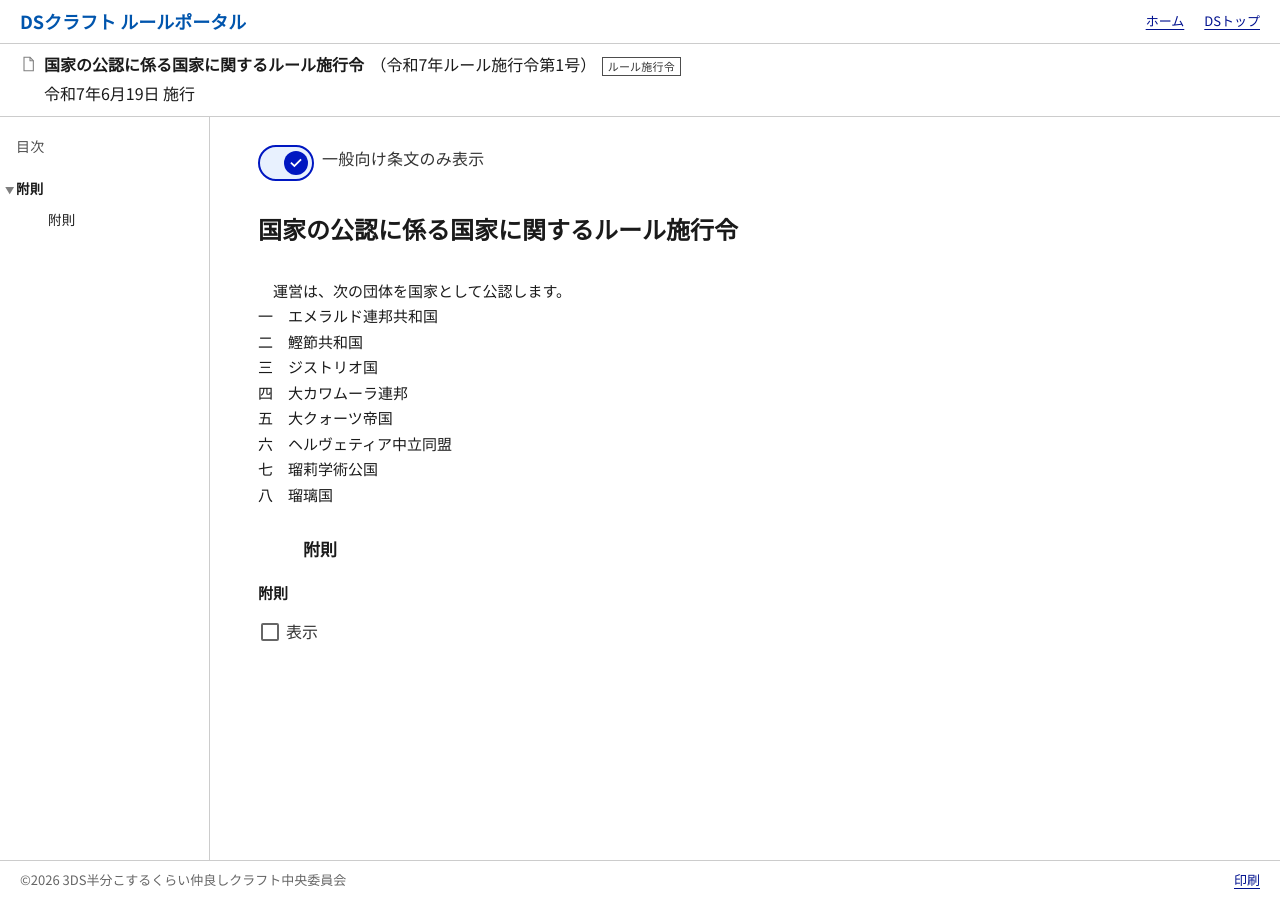
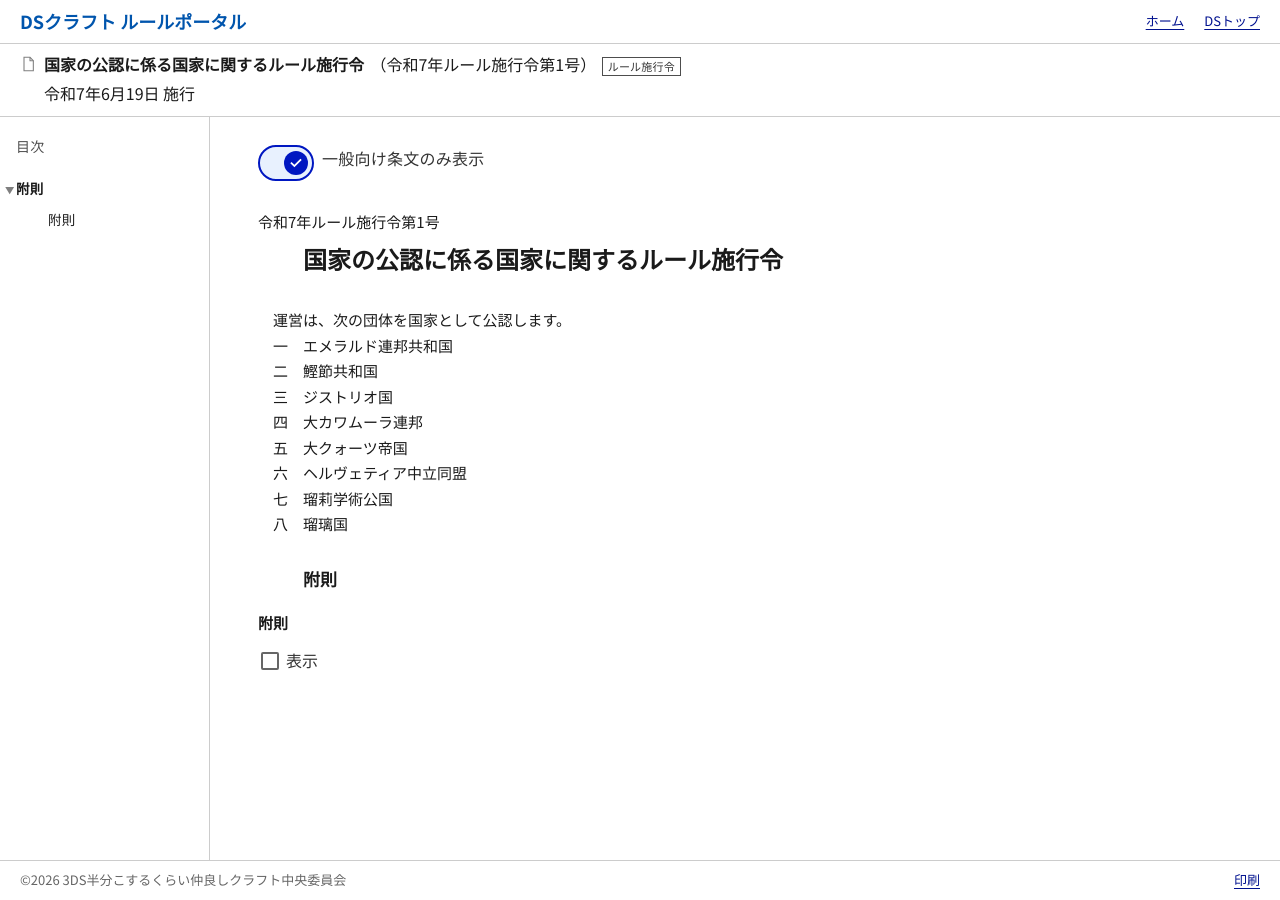
Before and after one commit to Gorodrich/ds, a Jekyll site: the page built from _rules/R0702001.md, in a window 1280 px wide. Built offline with Jekyll 4.4.1, drawn with Linux system fonts in a browser that asks for light colours.

Commit message:
条文の表示をルールの書式(字下げ・番号)に合わせて整理
本文の全角1字分(15px)を単位に、ルールの書式どおりの字下げで表示する。

- 条文の各行を行頭の番号で判定し、項(①…)・号(一…)・号の細分(イ…)・本文で
  字下げを変える。本文は前文・附則・条番号のない条では1字下げ・折り返し0字、
  項が1つだけの条では2字下げ・折り返し1字とする
- 本文の行頭の全角空白は表示時に取り除き、字下げはCSSで付ける
- 題名を3字下げにし、その上にルール番号を本文と同じ文字サイズで0字で表示する
- 章・節・款の字下げ(3・4・5字)を字下げ単位の変数で表す(見た目は従来どおり)
- READMEに番号の判定ルールを追記

Co-Authored-By: Claude Opus 5.5 <noreply@anthropic.com>
Claude-Session: https://claude.ai/code/session_01Uv7Y9jwdmTeSaDSRU24Arz

```diff
--- a/_includes/rule-scripts.html
+++ b/_includes/rule-scripts.html
@@ -62,6 +62,51 @@ document.addEventListener('DOMContentLoaded', function() {
       node = next;
     }
   }
+
+  // 条文の各行(<br>区切り)を1行ずつの段落に分け、行頭の番号から項・号・号の細分を判定して
+  // 字下げ用のクラスを付ける。字下げは本文の全角1字を単位とする(style.cssの.law-line--*)。
+  //   項:   ①②…で始まる行          号: 一二…＋全角空白で始まる行
+  //   号の細分: イロハ…＋全角空白で始まる行   それ以外は本文
+  // 本文は文脈で書式を変える: 前文・附則・条番号のない条は「1字下げ・折り返し0字」、
+  // 項が1つだけの条は「2字下げ・折り返し1字」、項が2つ以上の条では項の続きとして扱う。
+  const KOU_RE = /^[①-⑳㉑-㉟㊱-㊿]/;
+  const GOU_RE = /^[一二三四五六七八九十百]+　/;
+  const SAIBUN_RE = /^[イロハニホヘトチリヌルヲワカヨタレソツネナラムウヰノオクヤマケフコエテアサキユメミシヱヒモセス]　/;
+  const ARTICLE_NUMBER_RE = /^第[0-9０-９一二三四五六七八九十百]+条/;
+  const lineKind = text => KOU_RE.test(text) ? 'kou' : GOU_RE.test(text) ? 'gou' : SAIBUN_RE.test(text) ? 'saibun' : 'text';
+  const textOf = html => {
+    const tmp = document.createElement('div');
+    tmp.innerHTML = html;
+    return tmp.textContent;
+  };
+  document.querySelectorAll('main .preamble, main .article').forEach(block => {
+    const paragraphs = Array.from(block.querySelectorAll(':scope > p'));
+    const lines = paragraphs.map(p => p.innerHTML.split(/<br\s*\/?>/i)
+      .map(html => html.trim())
+      .filter(html => html !== '')
+      .map(html => ({ html: html, kind: lineKind(textOf(html)) })));
+    let textKind = 'plain';
+    if (block.classList.contains('article')) {
+      const h5 = block.querySelector(':scope > h5');
+      const hasArticleNumber = h5 && ARTICLE_NUMBER_RE.test(h5.textContent.trim());
+      if (hasArticleNumber) {
+        const hasKou = lines.some(ls => ls.some(l => l.kind === 'kou'));
+        textKind = hasKou ? 'kou-cont' : 'single';
+      }
+    }
+    paragraphs.forEach((p, i) => {
+      const fragment = document.createDocumentFragment();
+      lines[i].forEach(line => {
+        const kind = line.kind === 'text' ? textKind : line.kind;
+        const el = document.createElement('p');
+        el.className = 'law-line law-line--' + kind;
+        // 本文の行頭の全角空白は字下げをCSSで付けるため取り除く(原稿では有無どちらでもよい)
+        el.innerHTML = line.kind === 'text' ? line.html.replace(/^[　 ]+/, '') : line.html;
+        fragment.appendChild(el);
+      });
+      p.replaceWith(fragment);
+    });
+  });
 
   const toc = document.getElementById('toc');
   const headings = document.querySelectorAll('main h2, main h3, main h4, main h5');
--- a/_layouts/rule.html
+++ b/_layouts/rule.html
@@ -102,6 +102,7 @@
         </div>
       </div>
       <div class="law-title">
+        {% if page.rule_number and page.rule_number != "" %}<p class="law-number">{{ page.rule_number }}</p>{% endif %}
         <h1>{{ page.rule_name }}</h1>
       </div>
 
--- a/rule/style.css
+++ b/rule/style.css
@@ -17,6 +17,8 @@
    高さに書き換える。JS実行前/非対応環境向けの初期値として72pxを設定する。 */
 :root {
   --law-info-h: 72px;
+  /* 条文の字下げの単位: 本文(15px)の全角1字分。見出しの文字サイズが違っても字下げはこの単位で揃える */
+  --law-zw: 15px;
 }
 
 html, body {
@@ -291,7 +293,14 @@ body.law-info-v2 .container {
 .law-title {
   margin: 12px 0 28px;
 }
+/* ルール番号: 本文と同じ文字サイズ、0字 */
+.law-title .law-number {
+  font-size: 15px;
+  margin: 0 0 4px;
+  color: var(--color-neutral-solid-gray-900);
+}
 .law-title h1 {
+  margin-left: calc(var(--law-zw) * 3); /* 題名: 3字下げ */
   font-size: 24px;
   font-weight: bold;
   color: var(--color-neutral-solid-gray-900);
@@ -325,7 +334,7 @@ body.law-info-v2 .container {
   font-weight: bold;
   margin-bottom: 16px;
   margin-top: 16px;
-  margin-left: 45px;
+  margin-left: calc(var(--law-zw) * 3); /* 3字下げ */
   text-align: left;
   color: var(--color-neutral-solid-gray-900);
 }
@@ -340,7 +349,7 @@ body.law-info-v2 .container {
   font-weight: bold;
   margin-bottom: 12px;
   margin-top: 22px;
-  margin-left: 60px;
+  margin-left: calc(var(--law-zw) * 4); /* 4字下げ */
   color: var(--color-neutral-solid-gray-900);
 }
 
@@ -350,7 +359,7 @@ body.law-info-v2 .container {
   font-weight: bold;
   margin-bottom: 10px;
   margin-top: 18px;
-  margin-left: 75px;
+  margin-left: calc(var(--law-zw) * 5); /* 5字下げ */
   color: var(--color-neutral-solid-gray-800);
 }
 
@@ -370,6 +379,20 @@ body.law-info-v2 .container {
   font-size: 15px;
   margin: 0;
 }
+
+/* 条文の各行(rule-scripts.htmlが項・号等を判定してクラスを付ける)。
+   字下げは本文の全角1字(1em = --law-zw)を単位に、1行目をtext-indent、折り返しをpadding-leftで表す */
+.law-line {
+  display: block;
+  font-size: 15px;
+  margin: 0;
+}
+.law-line--plain    { padding-left: 0;   text-indent: 1em; }  /* 前文・附則等の本文: 1字下げ、折り返し0字 */
+.law-line--single   { padding-left: 1em; text-indent: 1em; }  /* 項が1つだけの本文: 2字下げ、折り返し1字 */
+.law-line--kou      { padding-left: 1em; text-indent: -1em; } /* 項(①…): 0字、折り返し1字 */
+.law-line--kou-cont { padding-left: 1em; text-indent: 0; }    /* 項に続く番号なしの段落: 1字 */
+.law-line--gou      { padding-left: 2em; text-indent: -1em; } /* 号(一…): 1字下げ、折り返し2字 */
+.law-line--saibun   { padding-left: 3em; text-indent: -1em; } /* 号の細分(イ…): 2字下げ、折り返し3字 */
 
 /* 非一般条文の表示チェックボックス: 条文番号の直後にインラインで表示 */
 .article label.dads-checkbox.show-non-general {
```
Also changed, not shown: README.md.
